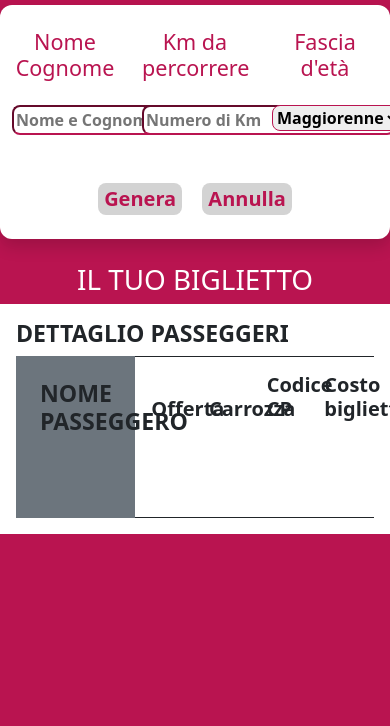
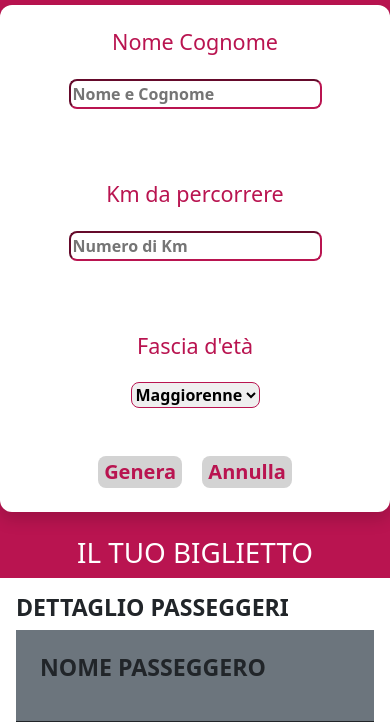
Before and after one commit to Amreal-Lamanera/js-biglietta-treno-form, a plain HTML site: page index.html in a window 390 px wide. Shown: the part 118-844 px from the top of the page. Drawn offline with nearby package versions, Linux system fonts and the light colour scheme.

Commit message:
add responsive layout

```diff
--- a/index.html
+++ b/index.html
@@ -31,7 +31,7 @@
 
                     <div class="row">
 
-                        <div class="col-4 pt-4 pb-5">
+                        <div class="col-12 col-md-4 pt-4 pb-5">
                             <h4 class="my_color-red pb-3">
                                 Nome Cognome
                             </h4>
@@ -39,7 +39,7 @@
                                 class="my_input my_rounded-small fw-bold">
                         </div>
 
-                        <div class="col-4 pt-4 pb-5">
+                        <div class="col-12 col-md-4 pt-4 pb-5">
                             <h4 class="my_color-red pb-3">
                                 Km da percorrere
                             </h4>
@@ -47,7 +47,7 @@
                                 class="my_input my_rounded-small fw-bold">
                         </div>
 
-                        <div class="col-4 pt-4 pb-5">
+                        <div class="col-12 col-md-4 pt-4 pb-5">
                             <h4 class="my_color-red pb-3">
                                 Fascia d'età
                             </h4>
@@ -87,7 +87,7 @@
                 <div class="container-lg bg-white p-3">
                     <h3 class="text-uppercase fw-bold">Dettaglio passeggeri</h3>
                     <div class="ticket row g-0">
-                        <div class="col-4 ticket-name bg-secondary p-4">
+                        <div class="col-12 col-md-4 ticket-name bg-secondary p-4">
                             <h4 class="text-uppercase fw-bold fs-3">
                                 Nome passeggero
                             </h4>
@@ -95,7 +95,7 @@
                             <p id="ticket-username" class="fw-bold"></p>
                         </div>
 
-                        <div class="col-8 ticket-body border-top border-bottom border-dark">
+                        <div class="col-12 col-md-8 ticket-body border-top border-bottom border-dark">
                             <div class="row p-3 align-items-end">
 
                                 <div class="col-3">
```
